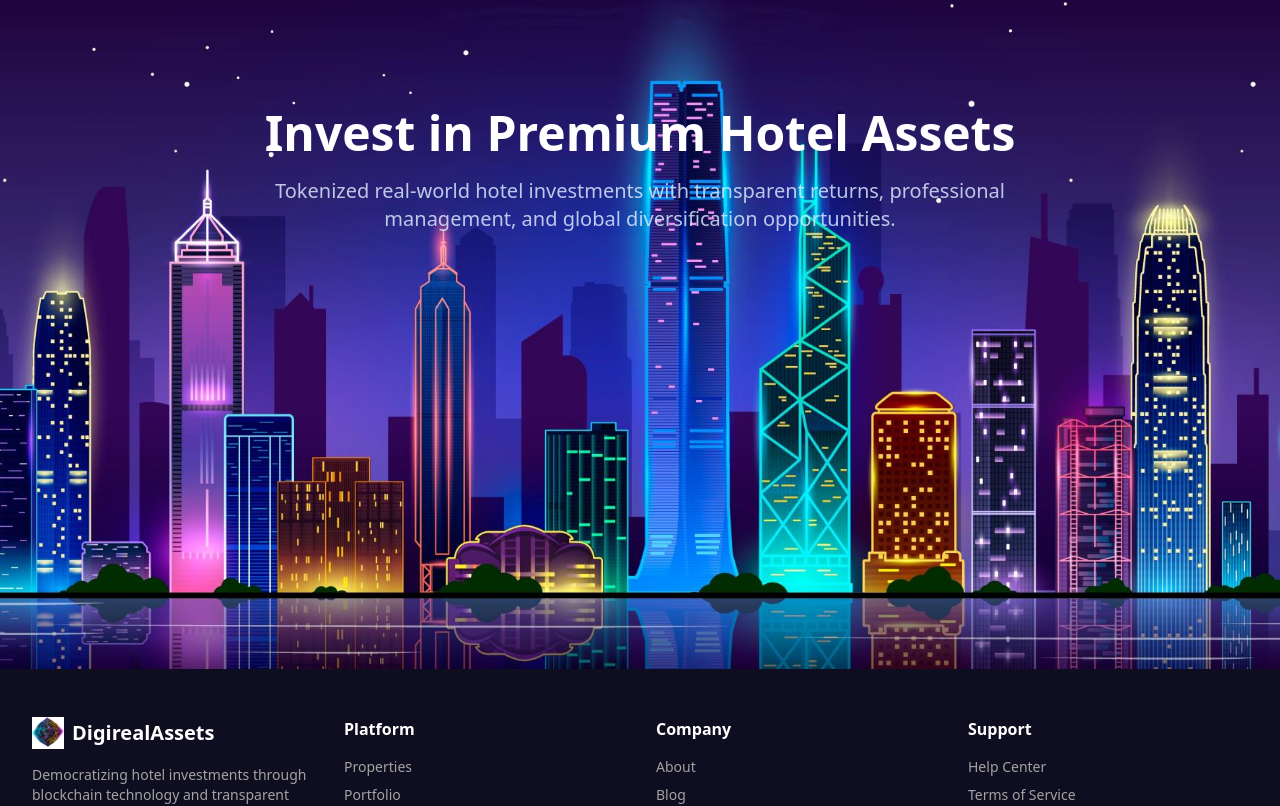
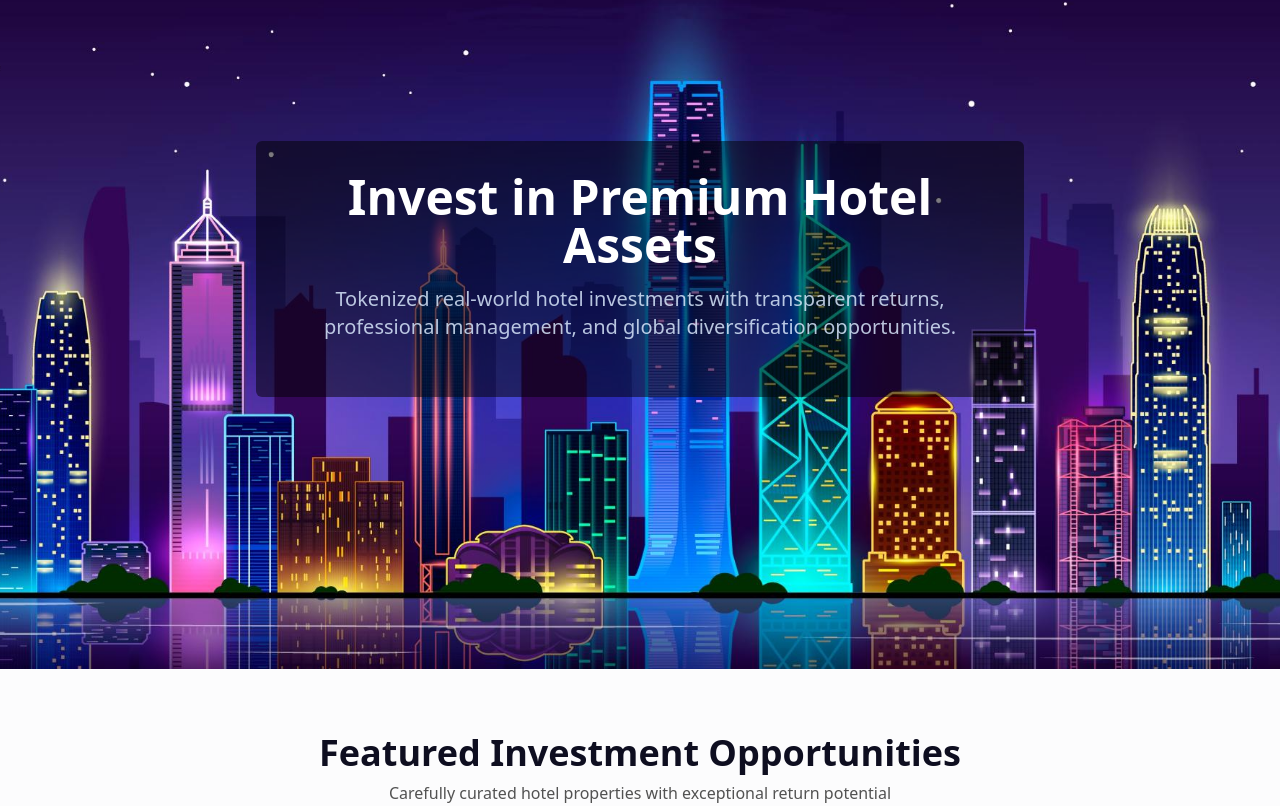
Before and after one commit to mahtias/HotelChainToken, a React (Vite) app in the folder frontend/: page / in a window 1280 px wide. Shown: the part 196-1002 px from the top of the page. Built offline with nearby package versions, Linux system fonts and the light colour scheme.

Commit message:
update frontend home.tsx

```diff
--- a/frontend/src/components/layout/navbar.tsx
+++ b/frontend/src/components/layout/navbar.tsx
@@ -12,7 +12,6 @@ import  createCoinbaseWalletSDK  from "@coinbase/wallet-sdk";
 import HotelInvestmentManagerABI from "@/abis/HotelInvestmentManager.json";
 
 export default function Navbar() {
-
 
   const [location] = useLocation();
   const [mobileMenuOpen, setMobileMenuOpen] = useState(false);
@@ -148,7 +147,6 @@ export default function Navbar() {
                       <X className="h-6 w-6" />
                     </Button>
                   </div>
-
                   <div className="flex flex-col space-y-2">
                     {navItems.map((item) => (
                       <Link
--- a/frontend/src/pages/home.tsx
+++ b/frontend/src/pages/home.tsx
@@ -1,38 +1,36 @@
+// src/pages/home.tsx
+
 //import { useQuery } from "@tanstack/react-query";
 //import { Button } from "@/components/ui/button";
 //import { Card, CardContent } from "@/components/ui/card";
 //import { Link } from "wouter";
 //import PropertyCard from "@/components/properties/property-card";
 //import type { Hotel } from "../../../backend/shared/schema";
+import image3 from "@/assets/images/image3.jpg";
 
 export default function Home() {
   // const { data: hotels = [], isLoading: hotelsLoading } = useQuery<Hotel[]>({
   //   queryKey: ["/api/hotels"],
   // });
 
-  // const { data: marketData, isLoading: marketLoading } = useQuery({
-  //   queryKey: ["/api/market/overview"],
-  // });
-
-  //const featuredHotels = hotels.slice(0, 3);
+  // const featuredHotels = hotels.slice(0, 3);
 
   return (
     <div className="min-h-screen bg-neutral-50">
       {/* Hero Section */}
-      <div className="bg-hero bg-cover bg-center bg-no-repeat min-h-screen">
-      <div className="flex flex-col items-center justify-center h-full text-white">
-
-
-
-      {/* <section className="bg-gradient-to-r from-primary to-blue-600 text-white py-20 ">
-        <div className="max-w-7xl mx-auto px-4 sm:px-6 lg:px-8">
-          <div className="text-center">
-            <h1 className="text-4xl md:text-5xl font-bold mb-6 ">
+      <div
+        className="relative flex items-center justify-center min-h-screen bg-cover bg-center text-white"
+        style={{ backgroundImage: `url(${image3})` }}
+      >
+        <div className="bg-black/50 p-8 rounded-md text-center max-w-3xl">
+          <h1 className="text-4xl md:text-5xl font-bold mb-4">
             Invest in Premium Hotel Assets
           </h1>
-            <p className="text-xl mb-8 text-blue-100 max-w-3xl mx-auto">
+          <p className="text-lg md:text-xl text-blue-100 mb-6 animate-pulse">
             Tokenized real-world hotel investments with transparent returns, professional management, and global diversification opportunities.
           </p>
+          {/* Uncomment below when ready to link */}
+          {/*
           <div className="flex flex-col sm:flex-row gap-4 justify-center">
             <Link href="/properties">
               <Button size="lg" className="bg-white text-primary hover:bg-neutral-100">
@@ -43,77 +41,25 @@ export default function Home() {
               Learn More
             </Button>
           </div>
+          */}
         </div>
       </div>
-      </section> */}
 
-      {/* Market Overview */}
-      {/* <section className="py-12 bg-white">
+      {/* Featured Properties Section */}
+      <section className="py-16 bg-neutral-50">
         <div className="max-w-7xl mx-auto px-4 sm:px-6 lg:px-8">
-          {marketLoading ? (
-            <div className="grid grid-cols-2 md:grid-cols-4 gap-6">
-              {[...Array(4)].map((_, i) => (
-                <Card key={i} className="animate-pulse">
-                  <CardContent className="p-6 text-center">
-                    <div className="h-8 bg-neutral-200 rounded mb-2"></div>
-                    <div className="h-4 bg-neutral-200 rounded"></div>
-                  </CardContent>
-                </Card>
-              ))}
-            </div>
-          ) : (
-            <div className="grid grid-cols-2 md:grid-cols-4 gap-6">
-              <div className="text-center">
-                <div className="text-3xl font-bold text-neutral-900">
-                  ${marketData?.totalValue ? (marketData.totalValue / 100000000).toFixed(1) : '0'}B
-                </div>
-                <div className="text-sm text-neutral-600">Total Asset Value</div>
-              </div>
-              <div className="text-center">
-                <div className="text-3xl font-bold text-secondary">
-                  {marketData?.avgReturn ? marketData.avgReturn.toFixed(1) : '0'}%
-                </div>
-                <div className="text-sm text-neutral-600">Avg. Annual Return</div>
-              </div>
-              <div className="text-center">
-                <div className="text-3xl font-bold text-neutral-900">
-                  {marketData?.properties || 0}
-                </div>
-                <div className="text-sm text-neutral-600">Properties Listed</div>
-              </div>
-              <div className="text-center">
-                <div className="text-3xl font-bold text-neutral-900">
-                  {marketData?.investors || 0}
-                </div>
-                <div className="text-sm text-neutral-600">Active Investors</div>
-              </div>
-            </div>
-          )}
-        </div>
-      </section> */}
-
-      {/* Featured Properties */}
-      <section className="py-12">
-        <div className="max-w-7xl mx-auto px-4 sm:px-6 lg:px-8">
-          {/* <div className="mb-8">
-            <h2 className="text-3xl font-bold text-neutral-900 mb-4">
+          <div className="text-center mb-12">
+            <h2 className="text-3xl md:text-4xl font-bold text-neutral-900 mb-2">
               Featured Investment Opportunities
             </h2>
             <p className="text-neutral-600">
               Carefully curated hotel properties with exceptional return potential
             </p>
-          </div> */}
-            <span className="text-center  " > <br /><br /><br /><br /><br /> <br /><br /><br />
-            <h1 className="text-4xl md:text-5xl font-bold mb-5 " >
-              Invest in Premium Hotel Assets
-            </h1>
+          </div>
 
-            <p className="text-xl  text-blue-100 max-w-3xl mx-auto animate-pulse animation-delay-700 " >
-              Tokenized real-world hotel investments with transparent returns, professional management, and global diversification opportunities.
-            </p>
-            </span>
-
-          {/* {hotelsLoading ? (
+          {/* Placeholder grid for properties */}
+          {/*
+          {hotelsLoading ? (
             <div className="grid grid-cols-1 md:grid-cols-2 lg:grid-cols-3 gap-8">
               {[...Array(3)].map((_, i) => (
                 <Card key={i} className="animate-pulse">
@@ -133,19 +79,8 @@ export default function Home() {
               ))}
             </div>
           )} */}
-
-          {/* <div className="text-center mt-8">
-            <Link href="/properties">
-              <Button size="lg" className="bg-primary text-white hover:bg-blue-700">
-                View All Properties
-              </Button>
-            </Link>
-          </div> */}
-
         </div>
       </section>
     </div>
-      </div>
-    </div>
   );
 }
```
Lines whose indentation alone changed are shown as unchanged.
